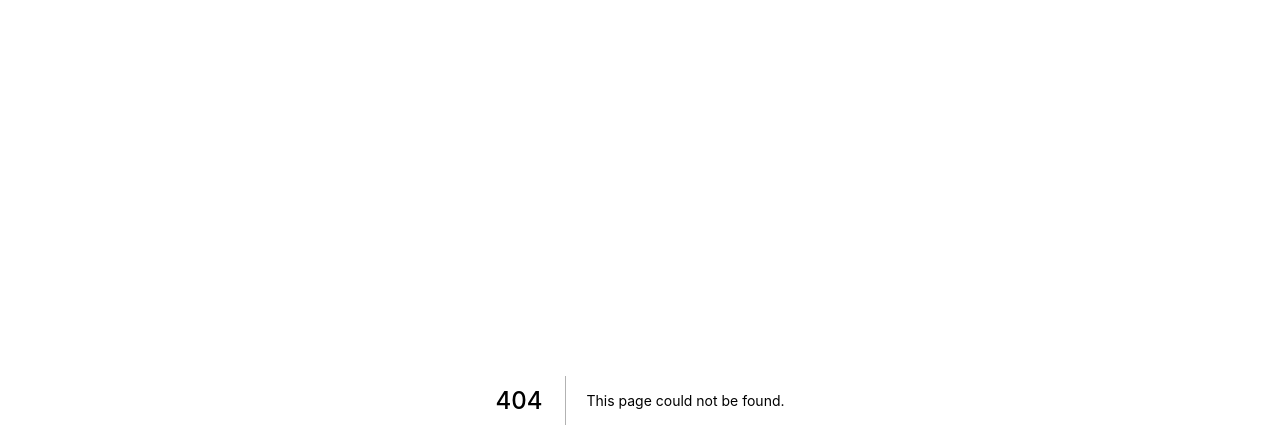
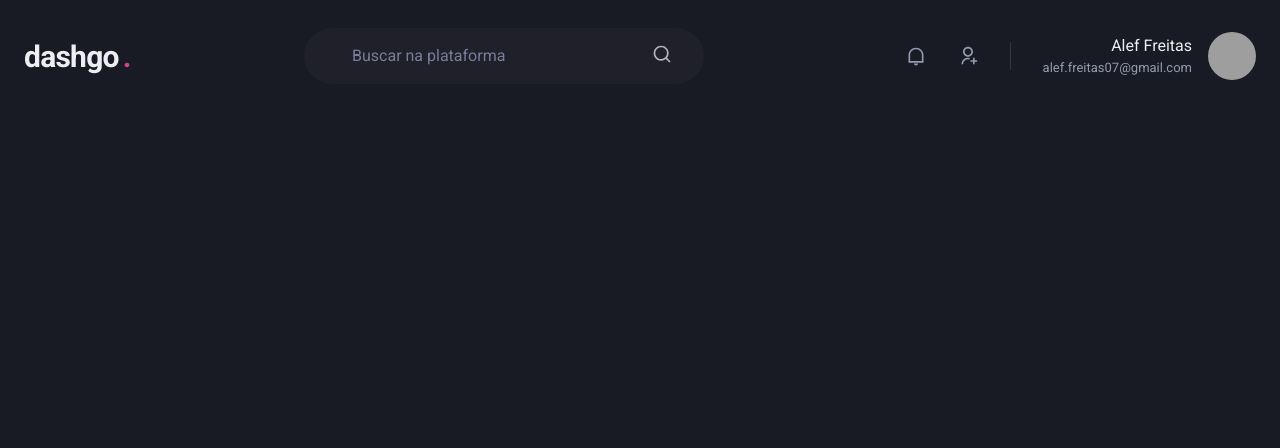
Before and after one commit to aleffreitas/dashgov2, a Next.js app: page /dashboard in a window 1280 px wide. Before the commit this address had no page. Shown: the top 448 px of the page. Built offline with nearby package versions, Linux system fonts and the light colour scheme; grey boxes are pictures that could not be loaded.

Commit message:
feat: finished Header

```diff
--- a/package.json
+++ b/package.json
@@ -16,7 +16,8 @@
     "framer-motion": "^6",
     "next": "12.1.6",
     "react": "18.1.0",
-    "react-dom": "18.1.0"
+    "react-dom": "18.1.0",
+    "react-icons": "^4.4.0"
   },
   "devDependencies": {
     "@types/node": "^17.0.36",
--- /dev/null
+++ b/src/components/Header.tsx
@@ -0,0 +1,92 @@
+import {Flex, Text, Input, Icon, HStack, Box, Avatar} from '@chakra-ui/react';
+import { RiSearchLine, RiNotificationLine, RiUserAddLine } from 'react-icons/ri';
+
+export function Header() {
+  return(
+    <Flex
+      as="header"
+      w="100%"
+      maxWidth={1480}
+      h="20"
+      mx="auto"
+      mt="4"
+      px="6"
+      align="center"
+    >
+      <Text
+        fontSize="3xl"
+        fontWeight="bold"
+        letterSpacing="tight"
+        w="64"
+      >
+        dashgo
+        <Text as="span" ml="1" color="pink.500" >.</Text>
+      </Text>
+
+      <Flex
+        as="label"
+        flex="1"
+        py="4"
+        px="8"
+        ml="6"
+        maxWidth={400}
+        alignSelf="center"
+        color="gray.200"
+        position="relative"
+        bg="gray.800"
+        borderRadius="full"
+      >
+        <Input
+          color="gray.50"
+          variant="unstyled"
+          px="4"
+          mr="4"
+          placeholder="Buscar na plataforma"
+          _placeholder={{ color: 'gray.400' }}
+        />
+
+        <Icon as={RiSearchLine} fontSize="20" />
+
+      </Flex>
+
+      <Flex
+        align="center"
+        ml="auto"
+      >
+        <HStack
+          spacing="8"
+          mx="8"
+          pr="8"
+          py="1"
+          color="gray.300"
+          borderRightWidth={1}
+          borderColor="gray.700"
+        >
+          <Icon as={RiNotificationLine} fontSize="20" />
+          <Icon as={RiUserAddLine} fontSize="20" />
+
+        </HStack>
+
+        <Flex align="center">
+          <Box
+            mr="4"
+            textAlign="right"
+          >
+            <Text>Alef Freitas</Text>
+            <Text
+              color="gray.300"
+              fontSize="small"
+            >
+              alef.freitas07@gmail.com
+            </Text>
+          </Box>
+
+          <Avatar size="md" name="Alef Freitas" src="https://github.com/aleffreitas.png" />
+
+        </Flex>
+
+      </Flex>
+
+    </Flex>
+  );
+}
--- /dev/null
+++ b/src/pages/dashboard.tsx
@@ -0,0 +1,9 @@
+import { Header } from "../components/Header";
+
+export default function Dashboard() {
+  return (
+
+    <Header />
+
+  );
+}
```
Also changed, not shown: src/components/Form/Input.tsx (added, +26 -0 lines), src/pages/index.tsx (+5 -33 lines), 1 other file (tests, documents, lock files or other folders).
